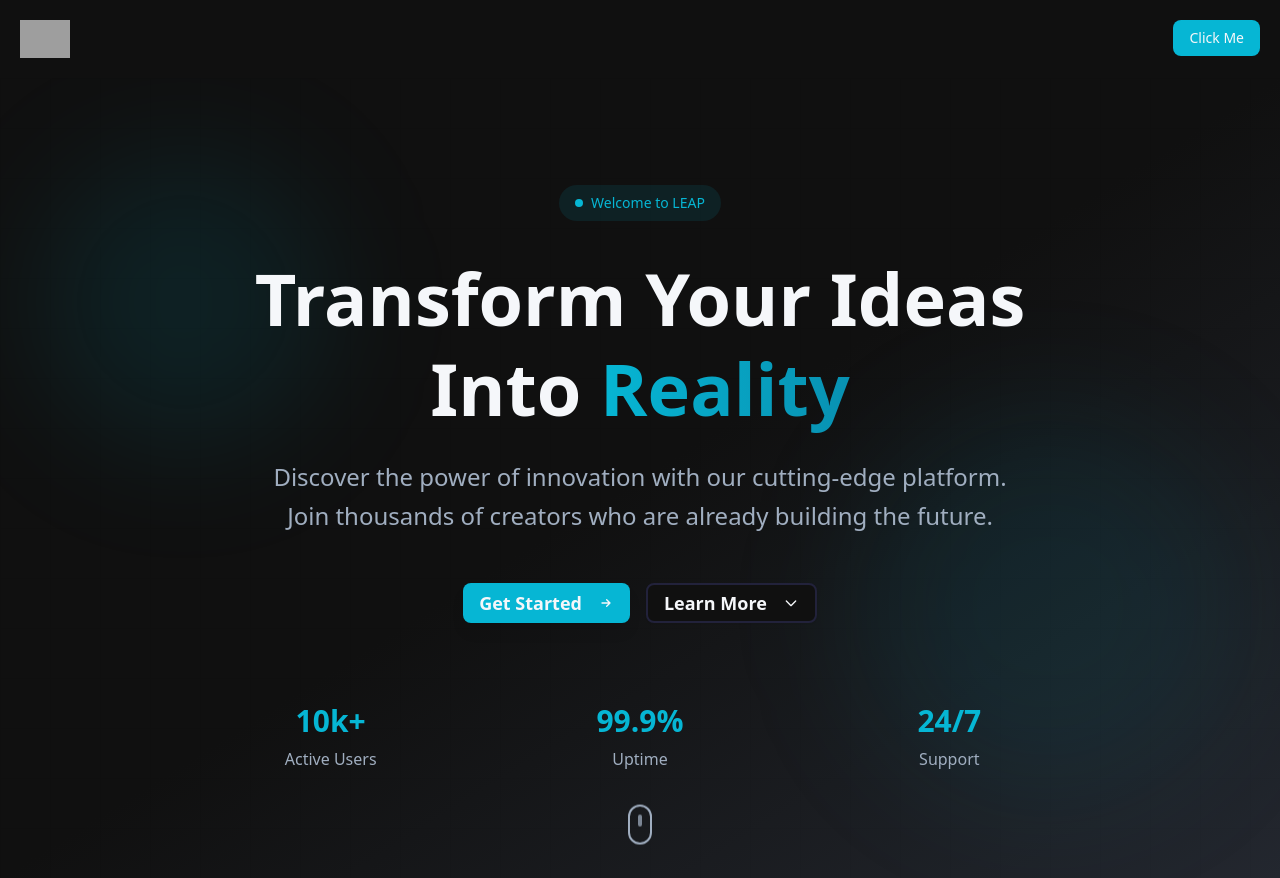
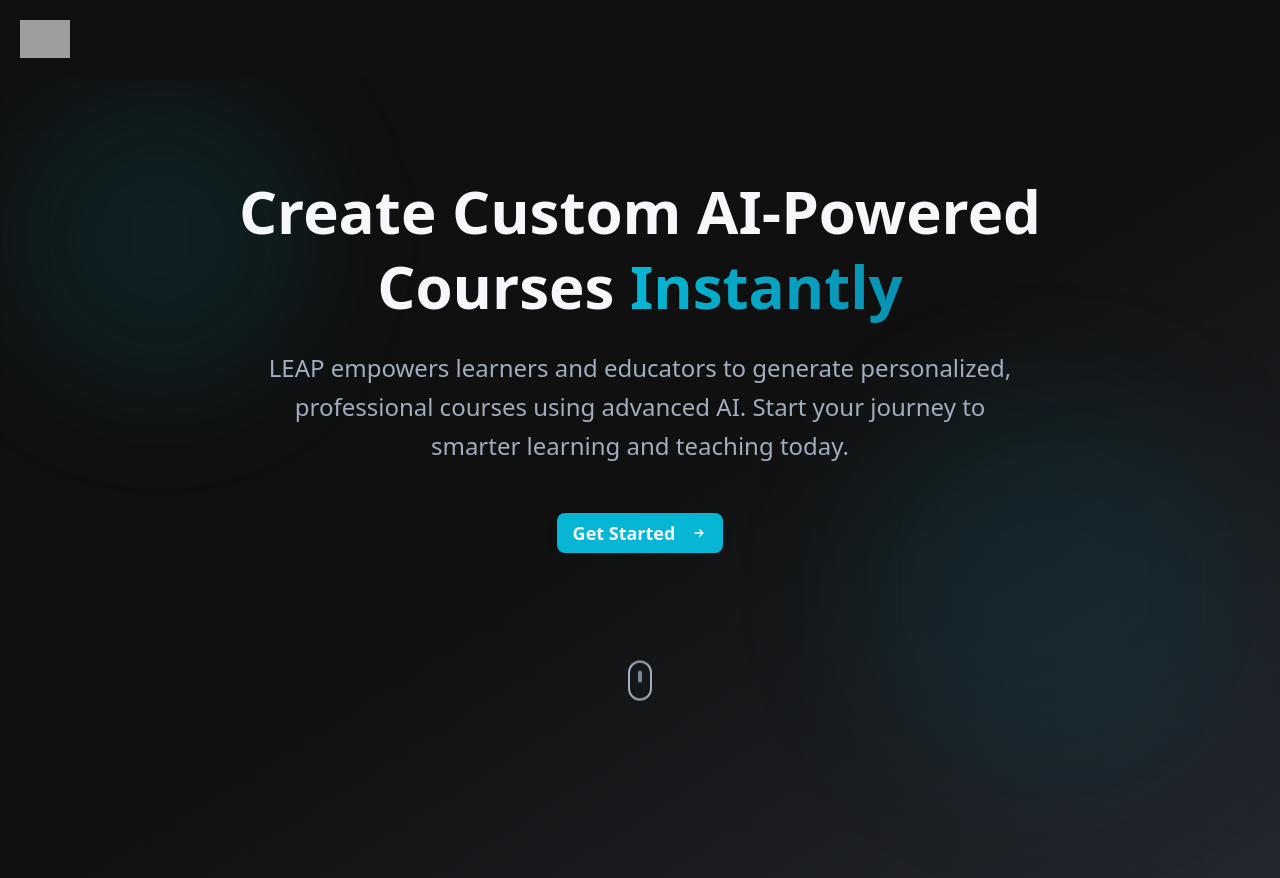
Before and after one commit to Varshil13/Leap-Custom-AI-Course-Maker-, a Next.js app: page / in a window 1280 px wide. Built offline with nearby package versions, Linux system fonts and the light colour scheme; grey boxes are pictures that could not be loaded.

Commit message:
Final Commit v-1

```diff
--- a/app/_components/Header.jsx
+++ b/app/_components/Header.jsx
@@ -9,7 +9,7 @@ function Header() {
 
           <Image src="/logo.png" alt="Logo" width={50} height={50} />
 
-        <Button>Click Me</Button>
+
     </div>
   )
 }
--- a/app/_components/Hero.jsx
+++ b/app/_components/Hero.jsx
@@ -1,38 +1,49 @@
-import React from 'react'
+"use client"
+
+import React, { useEffect } from 'react'
+import Link from 'next/link'
 import { Button } from '../../components/ui/button'
 
 function Hero() {
+  useEffect(() => {
+    // disable page scroll while Hero is mounted
+    const prevHtmlOverflow = document.documentElement.style.overflow
+    const prevBodyOverflow = document.body.style.overflow
+    document.documentElement.style.overflow = 'hidden'
+    document.body.style.overflow = 'hidden'
+    return () => {
+      document.documentElement.style.overflow = prevHtmlOverflow || ''
+      document.body.style.overflow = prevBodyOverflow || ''
+    }
+  }, [])
   return (
-    <section className="relative min-h-screen flex items-center justify-center bg-gradient-to-br from-background via-background to-muted overflow-hidden">
+  <section className="relative h-screen box-border flex items-start justify-center pt-16 sm:pt-20 lg:pt-24 bg-gradient-to-br from-background via-background to-muted overflow-hidden">
       {/* Background decoration */}
       <div className="absolute inset-0 bg-grid-pattern opacity-5"></div>
-      <div className="absolute top-20 left-10 w-72 h-72 bg-primary/10 rounded-full blur-3xl"></div>
-      <div className="absolute bottom-20 right-10 w-96 h-96 bg-secondary/10 rounded-full blur-3xl"></div>
+  <div className="absolute top-4 left-4 w-72 h-72 bg-primary/10 rounded-full blur-3xl"></div>
+  <div className="absolute bottom-24 right-10 w-96 h-96 bg-secondary/10 rounded-full blur-3xl"></div>
 
       <div className="relative z-10 max-w-7xl mx-auto px-6 sm:px-8 lg:px-12 text-center">
-        <div className="max-w-4xl mx-auto">
+        <div className="max-w-4xl mx-auto max-h-[70vh] overflow-hidden">
           {/* Badge */}
-          <div className="inline-flex items-center px-4 py-2 rounded-full bg-primary/10 text-primary text-sm font-medium mb-8 animate-fade-in-up">
-            <span className="w-2 h-2 bg-primary rounded-full mr-2"></span>
-            Welcome to LEAP
-          </div>
+            {/* Badge removed as requested */}
 
           {/* Main heading */}
-          <h1 className="text-5xl sm:text-6xl lg:text-7xl font-bold text-foreground mb-6 leading-tight animate-fade-in-up animation-delay-100">
-            Transform Your Ideas Into{' '}
+          <h1 className="text-4xl sm:text-5xl lg:text-6xl font-bold text-foreground mb-6 leading-tight animate-fade-in-up animation-delay-100">
+            Create Custom AI-Powered Courses{' '}
             <span className="bg-gradient-to-r from-primary to-secondary bg-clip-text text-transparent">
-              Reality
+              Instantly
             </span>
           </h1>
 
           {/* Subheading */}
           <p className="text-xl sm:text-2xl text-muted-foreground mb-12 max-w-3xl mx-auto leading-relaxed animate-fade-in-up animation-delay-200">
-            Discover the power of innovation with our cutting-edge platform.
-            Join thousands of creators who are already building the future.
+            LEAP empowers learners and educators to generate personalized, professional courses using advanced AI. Start your journey to smarter learning and teaching today.
           </p>
 
-          {/* CTA Buttons */}
-          <div className="flex flex-col sm:flex-row gap-4 justify-center items-center animate-fade-in-up animation-delay-300">
+          {/* CTA Button */}
+          <div className="flex justify-center items-center animate-fade-in-up animation-delay-300">
+            <Link href="/dashboard" passHref >
               <Button
                 size="lg"
                 className="px-8 py-4 text-lg font-semibold bg-primary hover:bg-primary/90 transform hover:scale-105 transition-all duration-200 shadow-lg hover:shadow-xl"
@@ -42,39 +53,16 @@ function Hero() {
                   <path strokeLinecap="round" strokeLinejoin="round" strokeWidth={2} d="M13 7l5 5m0 0l-5 5m5-5H6" />
                 </svg>
               </Button>
-
-            <Button
-              variant="outline"
-              size="lg"
-              className="px-8 py-4 text-lg font-semibold border-2 hover:bg-accent/50 transform hover:scale-105 transition-all duration-200"
-            >
-              Learn More
-              <svg className="w-5 h-5 ml-2" fill="none" stroke="currentColor" viewBox="0 0 24 24">
-                <path strokeLinecap="round" strokeLinejoin="round" strokeWidth={2} d="M19 9l-7 7-7-7" />
-              </svg>
-            </Button>
+            </Link>
           </div>
 
           {/* Stats or features */}
-          <div className="mt-20 grid grid-cols-1 md:grid-cols-3 gap-8 animate-fade-in-up animation-delay-400">
-            <div className="text-center">
-              <div className="text-3xl font-bold text-primary mb-2">10k+</div>
-              <div className="text-muted-foreground">Active Users</div>
-            </div>
-            <div className="text-center">
-              <div className="text-3xl font-bold text-primary mb-2">99.9%</div>
-              <div className="text-muted-foreground">Uptime</div>
-            </div>
-            <div className="text-center">
-              <div className="text-3xl font-bold text-primary mb-2">24/7</div>
-              <div className="text-muted-foreground">Support</div>
-            </div>
-          </div>
+            {/* Stats or features removed as requested */}
         </div>
       </div>
 
       {/* Scroll indicator */}
-      <div className="absolute bottom-8 left-1/2 transform -translate-x-1/2 animate-bounce">
+  <div className="absolute bottom-40 lg:bottom-44 left-1/2 transform -translate-x-1/2 animate-bounce">
         <div className="w-6 h-10 border-2 border-muted-foreground rounded-full flex justify-center">
           <div className="w-1 h-3 bg-muted-foreground rounded-full mt-2 animate-pulse"></div>
         </div>
```
Lines whose indentation alone changed are shown as unchanged.
